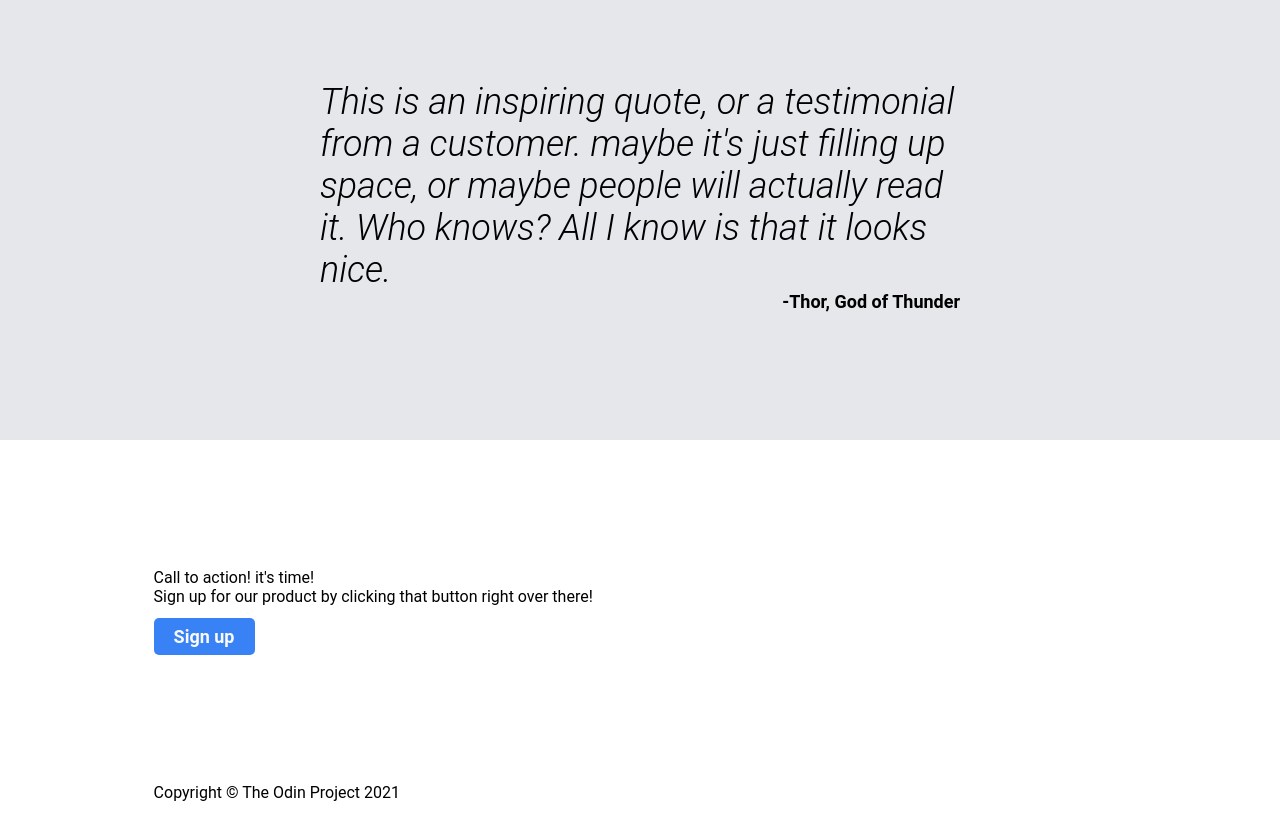
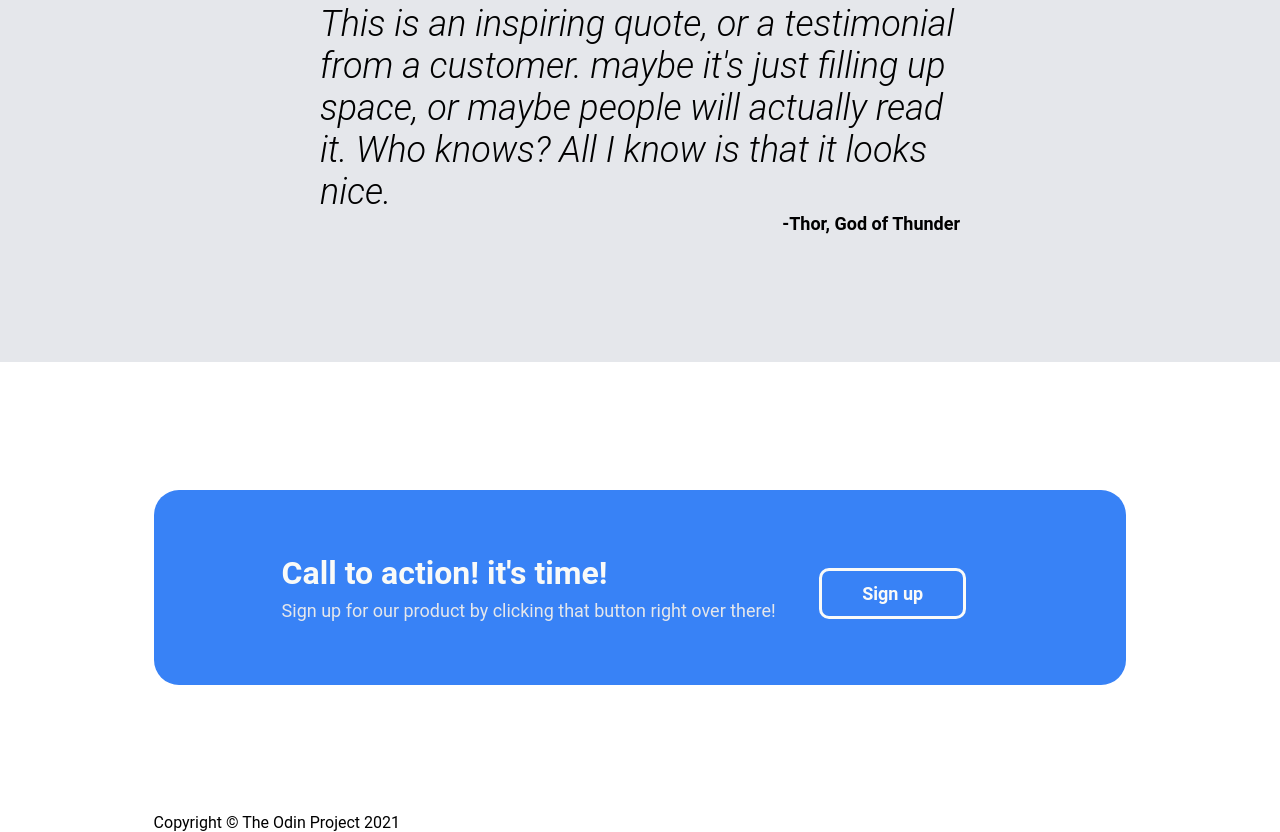
Before and after one commit to JonnyM2401/odin-landing-page, a plain HTML site: page index.html in a window 1280 px wide. Shown: the part 1160-1992 px from the top of the page. Before the commit the page ends 1962 px from the top, so only its background shows below. Drawn offline with Linux system fonts and the light colour scheme.

Commit message:
Modify styling of "contentBlock four" -> call to cation part with css flexbox.
Createt container with blue backgournd + modified sign up button.

```diff
--- a/index.html
+++ b/index.html
@@ -63,10 +63,12 @@
         <div class="contentBlock four">
             <div class="callToAction">
                 <div class="contentBlockLeft">
-                    <div>Call to action! it's time!</div>
+                    <h2>Call to action! it's time!</h2>
                     <div>Sign up for our product by clicking that button right over there!</div>
                 </div>
-                <button type="button">Sign up</button>
+                <div class="buttonContainer">
+                    <button type="button">Sign up</button>
+                </div>
             </div>
         </div>
     </main>
--- a/style.css
+++ b/style.css
@@ -86,7 +86,7 @@ button {
     font-size: 18px;
     font-weight: 700;
     border-style: none;
-    border-radius: 5px;
+    border-radius: 10px;
     padding: 8px 20px;
     margin-top: 12px;
 }
@@ -151,3 +151,42 @@ h2 {
 .four {
 
 }
+
+.callToAction{
+    background-color: #3882F6;
+    border-radius: 25px;
+    display: flex;
+    width: 100%;
+    padding: 64px 128px;
+}
+
+.contentBlockLeft {
+    flex: 3 1 0;
+}
+
+.contentBlockLeft h2 {
+    color:#F9FAF8;
+    font-size: 32px;
+    font-weight: 700;
+    text-align: start;
+    margin-bottom: 8px;
+}
+
+.contentBlockLeft div {
+    color: #E5E7EB;
+    font-size: 18px;
+
+}
+
+.buttonContainer {
+    flex: 1 1 0;
+    display: flex;
+    justify-content: flex-start;
+    align-items: center;
+}
+
+.buttonContainer button {
+    border-color: #F9FAF8;
+    border: solid;
+    padding: 12px 40px;
+}
```
